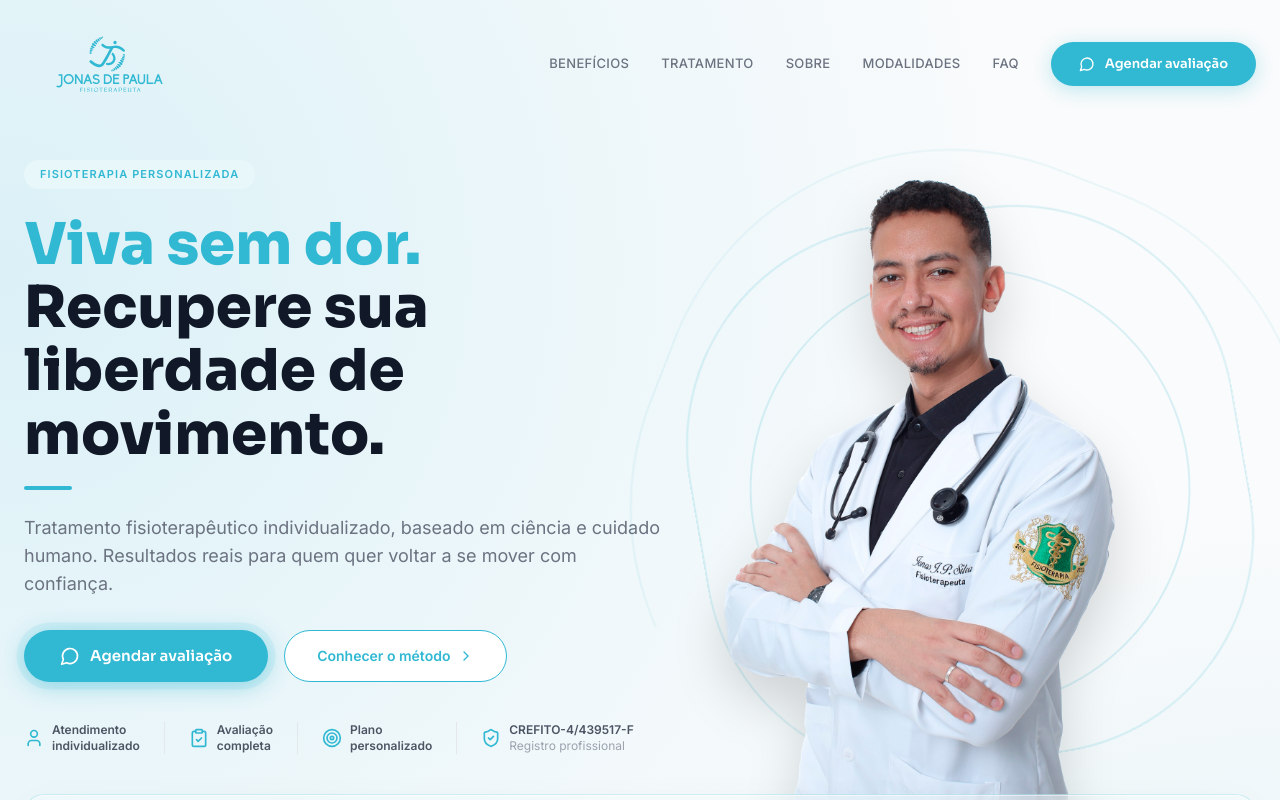
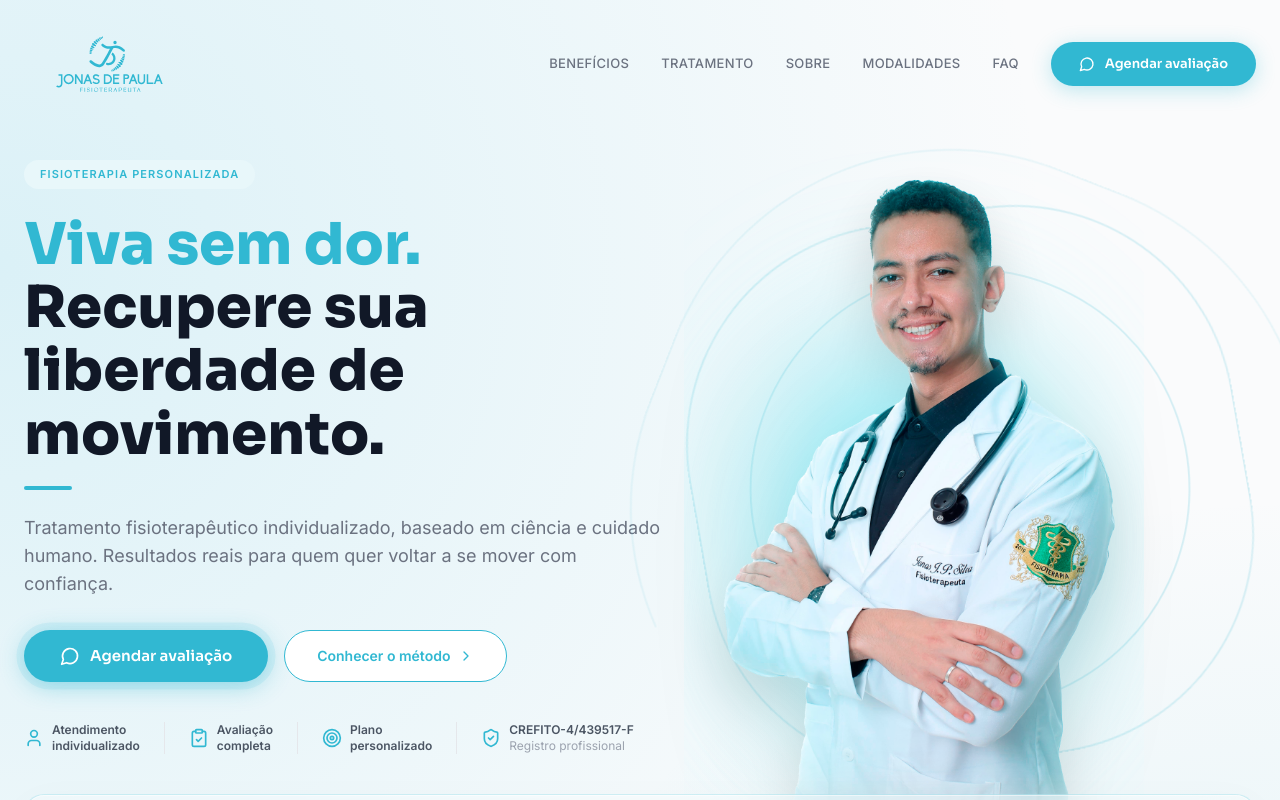
Before and after one commit to emersonbruno46-debug/jonasdepaula, a React (Vite) app: page / in a window 1280 px wide. Shown: the top 800 px of the page. Built offline with nearby package versions, Linux system fonts and the light colour scheme; the HTML template or start-up script is replaced by a standard one.

Commit message:
chore: atualizar foto de perfil do hero para a versão corrigida

```diff
--- a/src/pages/PremiumLanding.tsx
+++ b/src/pages/PremiumLanding.tsx
@@ -105,7 +105,7 @@ function Hero() {
                 <div className="absolute w-[500px] h-[500px] md:w-[600px] md:h-[600px] rounded-[45%] border border-transparent border-t-[#31B8D2] border-r-[#31B8D2] animate-[spin_35s_linear_infinite_reverse] opacity-50"></div>
               </div>
 
-              <img src="/jonas-portrait.png" alt="Dr. Jonas de Paula" className="relative z-10 w-[280px] md:w-[400px] lg:w-[460px] object-contain drop-shadow-2xl" />
+              <img src="/jonas-portrait-certo.png" alt="Dr. Jonas de Paula" className="relative z-10 w-[280px] md:w-[400px] lg:w-[460px] object-contain drop-shadow-2xl" />
 
               {/* Floating Badge */}
               <div className="absolute top-[20%] right-0 md:-right-6 z-20 glass-card !px-4 !py-4 md:!px-5 rounded-[24px] flex flex-col items-center gap-2 shadow-2xl animate-[float-flare_6s_ease-in-out_infinite_alternate]">
```
Also changed, not shown: public/jonas-portrait-certo.png (added).
